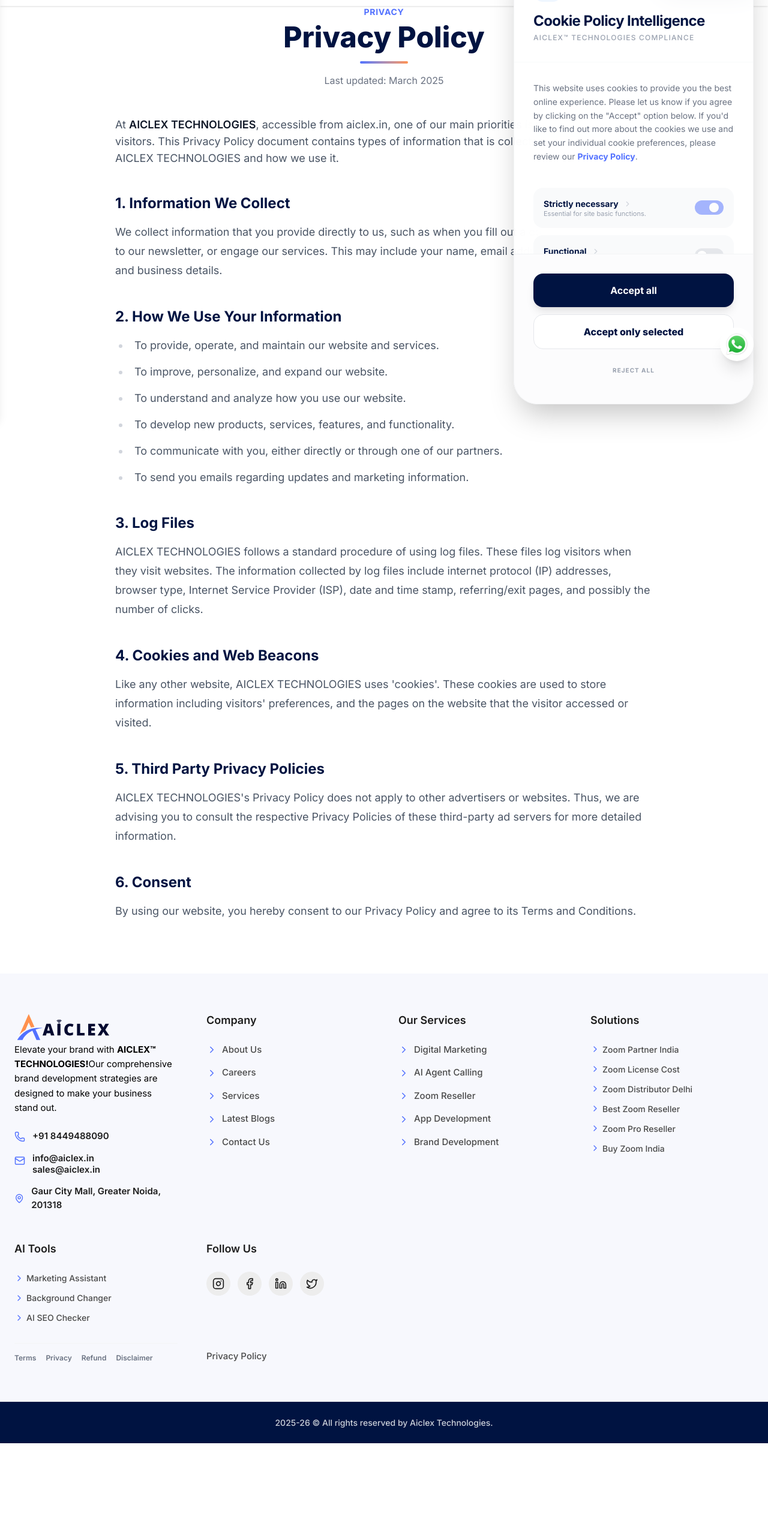
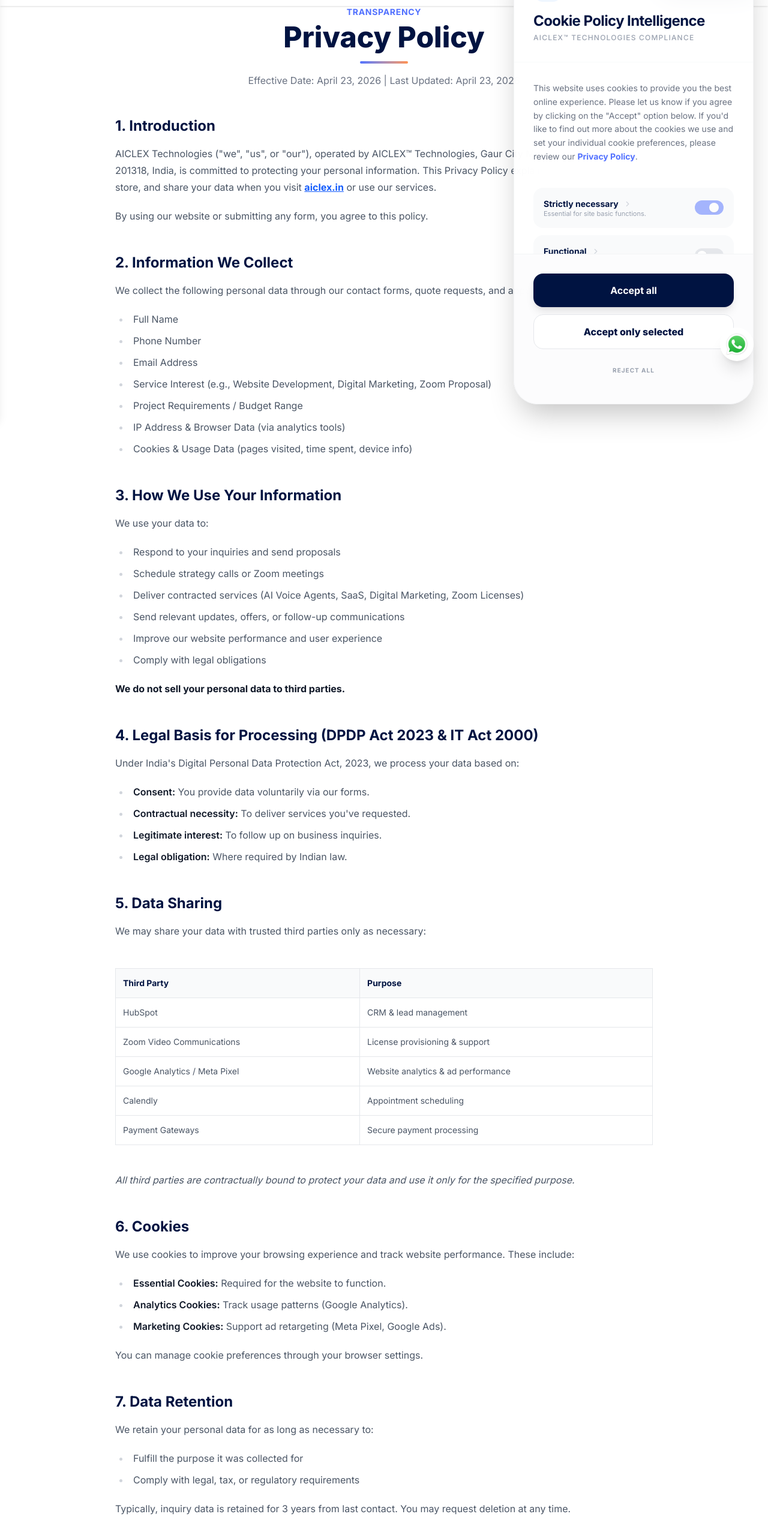
Before and after one commit to umeshkumar097/aiclex_web, a Next.js app: page /privacy-policy in a window 1280 px wide. Shown: the part 102-2666 px from the top of the page at 60% size. Before the commit the page ends 2508 px from the top, so only its background shows below. Built offline with nearby package versions, Linux system fonts and the light colour scheme.

Commit message:
legal: update Privacy Policy with DPDP Act 2023 compliance and structured formatting

```diff
--- a/app/privacy-policy/page.tsx
+++ b/app/privacy-policy/page.tsx
@@ -7,62 +7,157 @@
     <div className="bg-white min-h-screen pt-28 pb-16 px-4 sm:px-6 lg:px-8">
       <div className="max-w-4xl mx-auto">
         <div className="mb-12 text-center">
-          <span className="text-[#5271ff] font-bold tracking-wider uppercase text-sm mb-2 block">Privacy</span>
+          <span className="text-[#5271ff] font-bold tracking-wider uppercase text-sm mb-2 block">Transparency</span>
           <h1 className="text-4xl md:text-5xl font-extrabold text-[#001341] mb-4">Privacy Policy</h1>
           <div className="w-20 h-1 bg-gradient-to-r from-[#5271ff] to-[#ff914d] mx-auto rounded-full"></div>
-          <p className="mt-4 text-gray-500">Last updated: March 2025</p>
+          <p className="mt-4 text-gray-500">Effective Date: April 23, 2026 | Last Updated: April 23, 2026</p>
         </div>
 
-        <div className="prose prose-lg max-w-none text-gray-600 space-y-8">
-          <p className="text-lg">
-            At <strong className="text-gray-900">AICLEX TECHNOLOGIES</strong>, accessible from aiclex.in, one of our main priorities is the privacy of our visitors. This Privacy Policy document contains types of information that is collected and recorded by AICLEX TECHNOLOGIES and how we use it.
-          </p>
+        <div className="prose prose-blue max-w-none text-gray-600 space-y-12">
+          <section>
+            <h2 className="text-2xl font-bold text-[#001341] mb-4">1. Introduction</h2>
+            <p>
+              AICLEX Technologies (&quot;we&quot;, &quot;us&quot;, or &quot;our&quot;), operated by AICLEX™ Technologies, Gaur City Mall, Greater Noida – 201318, India, is committed to protecting your personal information. This Privacy Policy explains how we collect, use, store, and share your data when you visit <a href="https://aiclex.in" className="text-blue-600 font-bold">aiclex.in</a> or use our services.
+            </p>
+            <p>By using our website or submitting any form, you agree to this policy.</p>
+          </section>
 
           <section>
-            <h2 className="text-2xl font-bold text-[#001341] mb-4">1. Information We Collect</h2>
+            <h2 className="text-2xl font-bold text-[#001341] mb-4">2. Information We Collect</h2>
+            <p>We collect the following personal data through our contact forms, quote requests, and appointment bookings:</p>
+            <ul className="list-disc pl-6 space-y-2 mt-4">
+              <li>Full Name</li>
+              <li>Phone Number</li>
+              <li>Email Address</li>
+              <li>Service Interest (e.g., Website Development, Digital Marketing, Zoom Proposal)</li>
+              <li>Project Requirements / Budget Range</li>
+              <li>IP Address &amp; Browser Data (via analytics tools)</li>
+              <li>Cookies &amp; Usage Data (pages visited, time spent, device info)</li>
+            </ul>
+          </section>
+
+          <section>
+            <h2 className="text-2xl font-bold text-[#001341] mb-4">3. How We Use Your Information</h2>
+            <p>We use your data to:</p>
+            <ul className="list-disc pl-6 space-y-2 mt-4">
+              <li>Respond to your inquiries and send proposals</li>
+              <li>Schedule strategy calls or Zoom meetings</li>
+              <li>Deliver contracted services (AI Voice Agents, SaaS, Digital Marketing, Zoom Licenses)</li>
+              <li>Send relevant updates, offers, or follow-up communications</li>
+              <li>Improve our website performance and user experience</li>
+              <li>Comply with legal obligations</li>
+            </ul>
+            <p className="mt-4 font-bold text-gray-900">We do not sell your personal data to third parties.</p>
+          </section>
+
+          <section>
+            <h2 className="text-2xl font-bold text-[#001341] mb-4">4. Legal Basis for Processing (DPDP Act 2023 &amp; IT Act 2000)</h2>
+            <p>Under India&apos;s Digital Personal Data Protection Act, 2023, we process your data based on:</p>
+            <ul className="list-disc pl-6 space-y-2 mt-4">
+              <li><strong>Consent:</strong> You provide data voluntarily via our forms.</li>
+              <li><strong>Contractual necessity:</strong> To deliver services you&apos;ve requested.</li>
+              <li><strong>Legitimate interest:</strong> To follow up on business inquiries.</li>
+              <li><strong>Legal obligation:</strong> Where required by Indian law.</li>
+            </ul>
+          </section>
+
+          <section>
+            <h2 className="text-2xl font-bold text-[#001341] mb-4">5. Data Sharing</h2>
+            <p>We may share your data with trusted third parties only as necessary:</p>
+            <div className="overflow-x-auto mt-4">
+              <table className="min-w-full border-collapse border border-gray-200">
+                <thead className="bg-gray-50">
+                  <tr>
+                    <th className="border border-gray-200 p-3 text-left font-bold text-[#001341]">Third Party</th>
+                    <th className="border border-gray-200 p-3 text-left font-bold text-[#001341]">Purpose</th>
+                  </tr>
+                </thead>
+                <tbody>
+                  <tr><td className="border border-gray-200 p-3">HubSpot</td><td className="border border-gray-200 p-3">CRM &amp; lead management</td></tr>
+                  <tr><td className="border border-gray-200 p-3">Zoom Video Communications</td><td className="border border-gray-200 p-3">License provisioning &amp; support</td></tr>
+                  <tr><td className="border border-gray-200 p-3">Google Analytics / Meta Pixel</td><td className="border border-gray-200 p-3">Website analytics &amp; ad performance</td></tr>
+                  <tr><td className="border border-gray-200 p-3">Calendly</td><td className="border border-gray-200 p-3">Appointment scheduling</td></tr>
+                  <tr><td className="border border-gray-200 p-3">Payment Gateways</td><td className="border border-gray-200 p-3">Secure payment processing</td></tr>
+                </tbody>
+              </table>
+            </div>
+            <p className="mt-4 italic">All third parties are contractually bound to protect your data and use it only for the specified purpose.</p>
+          </section>
+
+          <section>
+            <h2 className="text-2xl font-bold text-[#001341] mb-4">6. Cookies</h2>
+            <p>We use cookies to improve your browsing experience and track website performance. These include:</p>
+            <ul className="list-disc pl-6 space-y-2 mt-4">
+              <li><strong>Essential Cookies:</strong> Required for the website to function.</li>
+              <li><strong>Analytics Cookies:</strong> Track usage patterns (Google Analytics).</li>
+              <li><strong>Marketing Cookies:</strong> Support ad retargeting (Meta Pixel, Google Ads).</li>
+            </ul>
+            <p className="mt-4">You can manage cookie preferences through your browser settings.</p>
+          </section>
+
+          <section>
+            <h2 className="text-2xl font-bold text-[#001341] mb-4">7. Data Retention</h2>
+            <p>We retain your personal data for as long as necessary to:</p>
+            <ul className="list-disc pl-6 space-y-2 mt-4">
+              <li>Fulfill the purpose it was collected for</li>
+              <li>Comply with legal, tax, or regulatory requirements</li>
+            </ul>
+            <p className="mt-4">Typically, inquiry data is retained for 3 years from last contact. You may request deletion at any time.</p>
+          </section>
+
+          <section>
+            <h2 className="text-2xl font-bold text-[#001341] mb-4">8. Your Rights</h2>
+            <p>Under applicable Indian law, you have the right to:</p>
+            <ul className="list-disc pl-6 space-y-2 mt-4">
+              <li>Access the personal data we hold about you</li>
+              <li>Correct inaccurate or incomplete data</li>
+              <li>Erase your data (subject to legal retention requirements)</li>
+              <li>Withdraw consent at any time</li>
+              <li>Nominate a representative to exercise rights on your behalf (DPDP Act 2023)</li>
+            </ul>
+            <p className="mt-4 font-bold">To exercise any right, email us at: <a href="mailto:info@aiclex.in" className="text-blue-600">info@aiclex.in</a></p>
+          </section>
+
+          <section>
+            <h2 className="text-2xl font-bold text-[#001341] mb-4">9. Data Security</h2>
+            <p>We implement industry-standard security measures including:</p>
+            <ul className="list-disc pl-6 space-y-2 mt-4">
+              <li>SSL/TLS encryption on all web pages</li>
+              <li>Restricted access to personal data (need-to-know basis)</li>
+              <li>Regular security reviews of our systems and third-party integrations</li>
+            </ul>
+            <p className="mt-4">However, no method of transmission over the internet is 100% secure. We cannot guarantee absolute security.</p>
+          </section>
+
+          <section>
+            <h2 className="text-2xl font-bold text-[#001341] mb-4">10. International Data Transfers</h2>
             <p>
-              We collect information that you provide directly to us, such as when you fill out a contact form, subscribe to our newsletter, or engage our services. This may include your name, email address, phone number, and business details.
+              AICLEX serves clients across 15+ nations. If you are located outside India, your data may be transferred to and processed in India. By using our services, you consent to this transfer. We ensure adequate safeguards are in place for cross-border data flows.
             </p>
           </section>
 
           <section>
-            <h2 className="text-2xl font-bold text-[#001341] mb-4">2. How We Use Your Information</h2>
-            <ul className="list-disc pl-6 space-y-2">
-              <li>To provide, operate, and maintain our website and services.</li>
-              <li>To improve, personalize, and expand our website.</li>
-              <li>To understand and analyze how you use our website.</li>
-              <li>To develop new products, services, features, and functionality.</li>
-              <li>To communicate with you, either directly or through one of our partners.</li>
-              <li>To send you emails regarding updates and marketing information.</li>
-            </ul>
-          </section>
-
-          <section>
-            <h2 className="text-2xl font-bold text-[#001341] mb-4">3. Log Files</h2>
+            <h2 className="text-2xl font-bold text-[#001341] mb-4">11. Children&apos;s Privacy</h2>
             <p>
-              AICLEX TECHNOLOGIES follows a standard procedure of using log files. These files log visitors when they visit websites. The information collected by log files include internet protocol (IP) addresses, browser type, Internet Service Provider (ISP), date and time stamp, referring/exit pages, and possibly the number of clicks.
+              Our services are not directed at individuals under the age of 18. We do not knowingly collect personal data from minors. If you believe a minor has submitted data to us, please contact us immediately.
             </p>
           </section>
 
           <section>
-            <h2 className="text-2xl font-bold text-[#001341] mb-4">4. Cookies and Web Beacons</h2>
+            <h2 className="text-2xl font-bold text-[#001341] mb-4">12. Changes to This Policy</h2>
             <p>
-              Like any other website, AICLEX TECHNOLOGIES uses 'cookies'. These cookies are used to store information including visitors' preferences, and the pages on the website that the visitor accessed or visited.
+              We may update this Privacy Policy from time to time. Changes will be posted on this page with an updated &quot;Last Updated&quot; date. Continued use of our website after changes constitutes acceptance of the revised policy.
             </p>
           </section>
 
-          <section>
-            <h2 className="text-2xl font-bold text-[#001341] mb-4">5. Third Party Privacy Policies</h2>
-            <p>
-              AICLEX TECHNOLOGIES's Privacy Policy does not apply to other advertisers or websites. Thus, we are advising you to consult the respective Privacy Policies of these third-party ad servers for more detailed information.
-            </p>
-          </section>
-
-          <section>
-            <h2 className="text-2xl font-bold text-[#001341] mb-4">6. Consent</h2>
-            <p>
-              By using our website, you hereby consent to our Privacy Policy and agree to its Terms and Conditions.
-            </p>
+          <section className="bg-blue-50 p-8 rounded-3xl border border-blue-100">
+            <h2 className="text-2xl font-bold text-[#001341] mb-4">13. Contact Us</h2>
+            <p className="font-bold text-gray-900">AICLEX™ Technologies</p>
+            <p>Gaur City Mall, Greater Noida – 201318, India</p>
+            <div className="mt-4 space-y-2">
+              <p>📧 <strong>Email:</strong> <a href="mailto:info@aiclex.in" className="text-blue-600">info@aiclex.in</a></p>
+              <p>📞 <strong>Phone:</strong> <a href="tel:+918449488090" className="text-blue-600">+91 84494 88090</a></p>
+            </div>
           </section>
         </div>
       </div>
```
